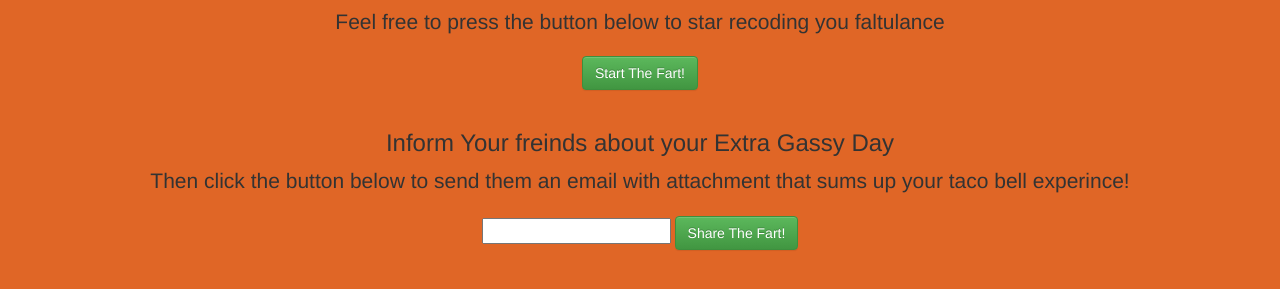
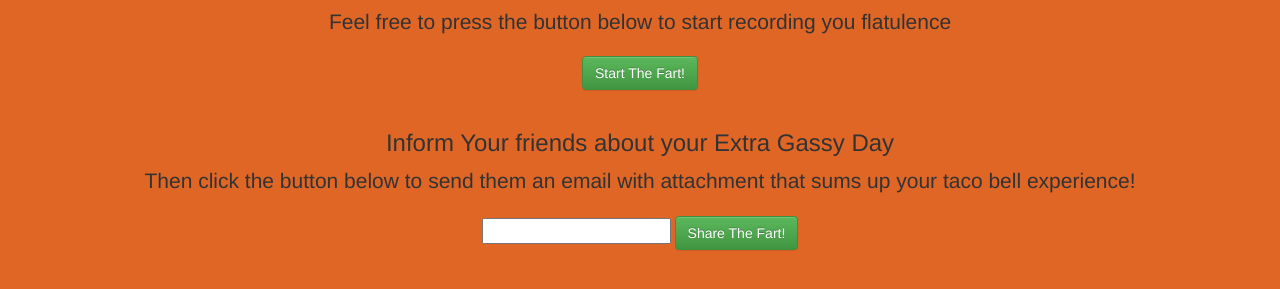
Before and after one commit to therockhopper/fartJar, a website: page RecordMaster/index.html in a window 1280 px wide. Shown: the part 133-422 px from the top of the page. Drawn offline with nearby package versions, Linux system fonts and the light colour scheme.

Commit message:
spell check
fixed mah spelen mistakes

```diff
--- a/RecordMaster/index.html
+++ b/RecordMaster/index.html
@@ -82,7 +82,7 @@
         <div class="row">
             <div class="col-lg-12 text-center">
                 <h1>Welcome to your Fart Jar!</h1>
-                <p class="lead">Feel free to press the button below to star recoding you faltulance</p>
+                <p class="lead">Feel free to press the button below to start recording you flatulence</p>
                 <button onmousedown="startRecording(this);" onmouseup="stopRecording(this);" type="button" class="btn btn-success">Start The Fart!</button><br/><br/>
             </div>
         </div>
@@ -94,8 +94,8 @@
 
         <div class="row">
             <div class="col-lg-12 text-center">
-                <h3>Inform Your freinds about your Extra Gassy Day</h3>
-                <p class="lead">Then click the button below to send them an email with attachment that sums up your taco bell experince!</p>
+                <h3>Inform Your friends about your Extra Gassy Day</h3>
+                <p class="lead">Then click the button below to send them an email with attachment that sums up your taco bell experience!</p>
                 <form id="fr1">
                     <input type="text" id="tb1" />
                     <button id="btnE" value="email" type="button" class="btn btn-success">Share The Fart!</button>
```
